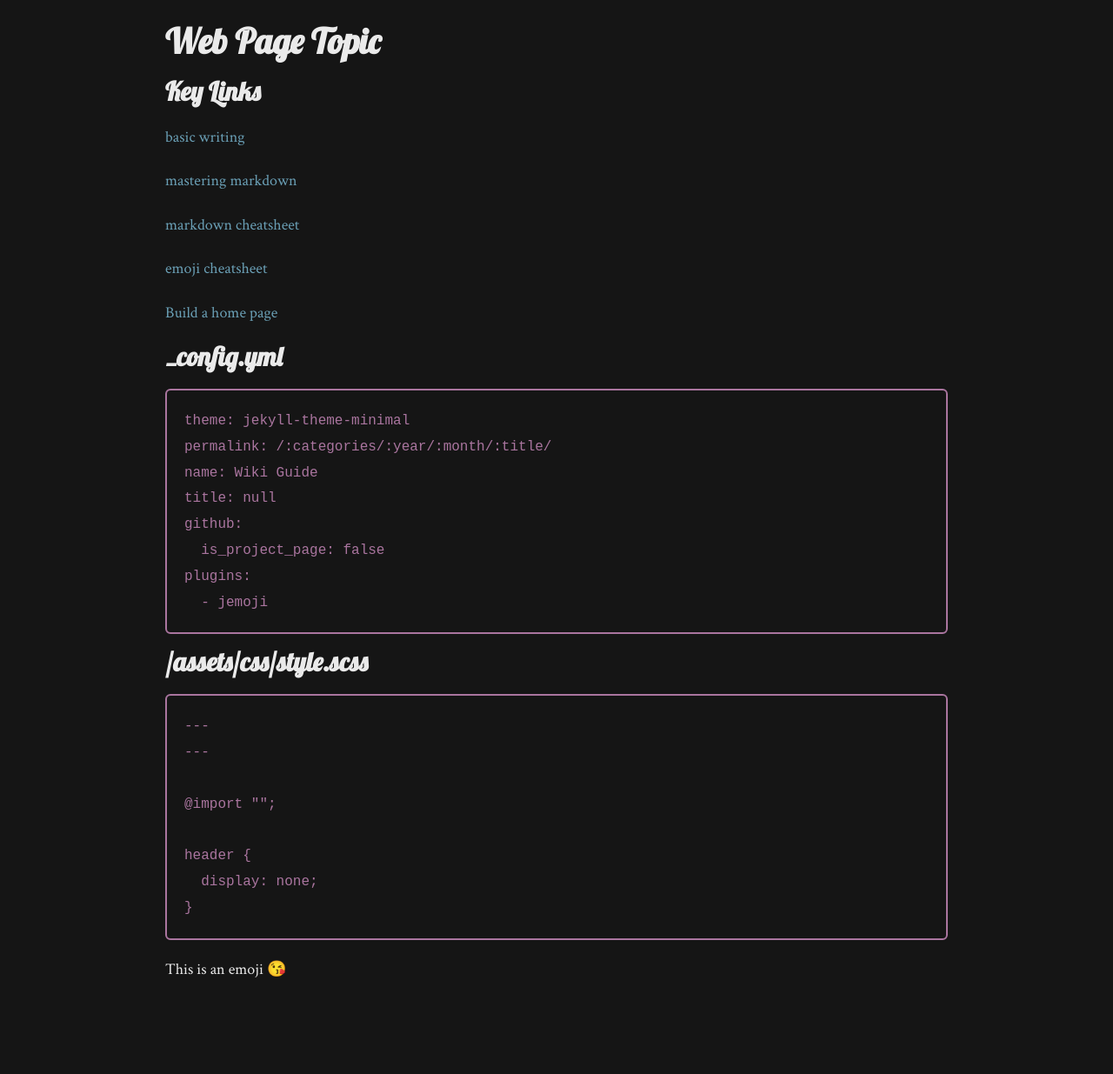
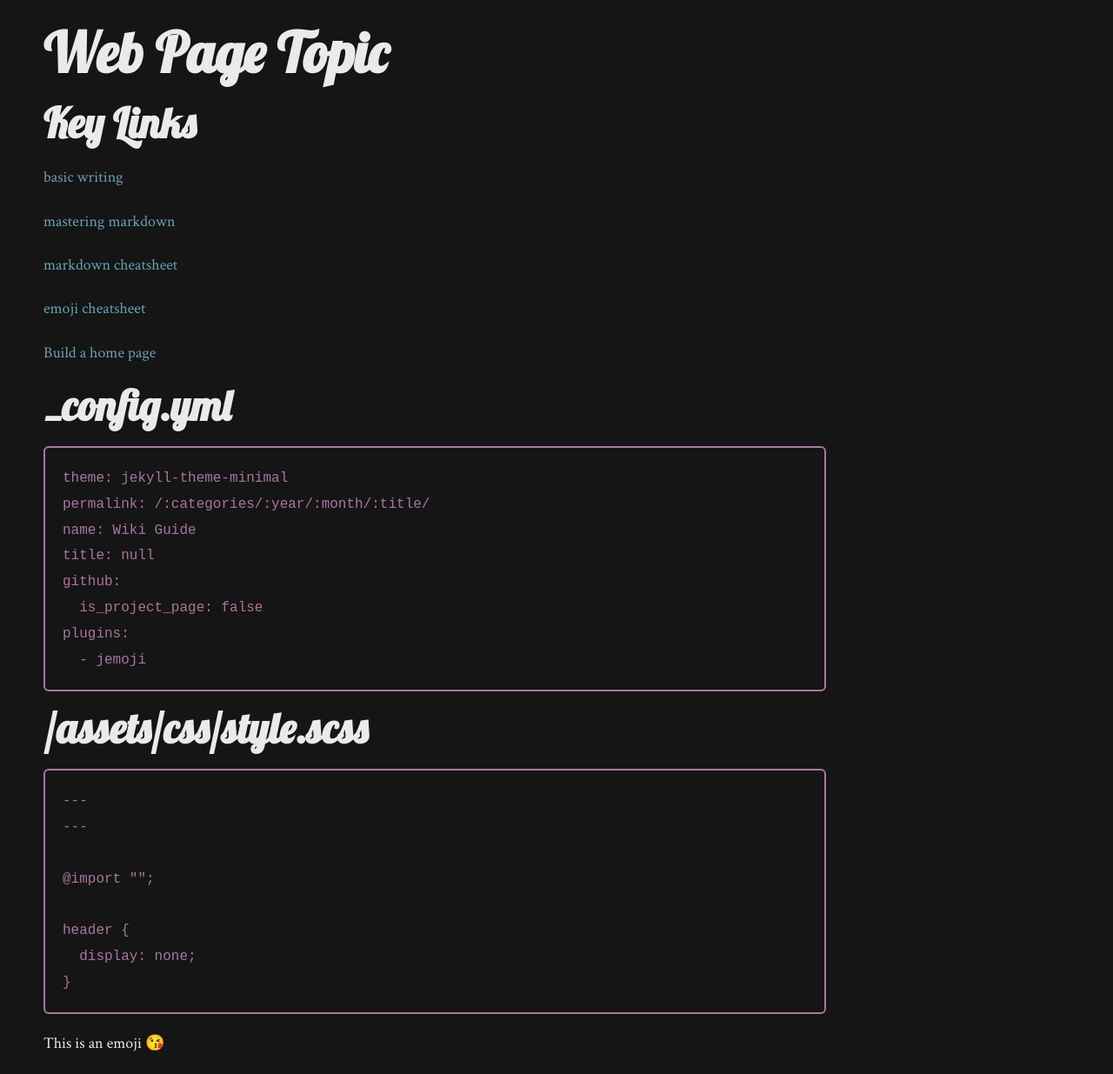
Before and after one commit to profphillips/wikibasics, a Jekyll site: the page built from index.md, in a window 1280 px wide. Shown: the whole page at 87% size. Built offline with Jekyll 4.4.1, drawn with Linux system fonts in a browser that asks for light colours; emoji names are drawn with the system emoji font; our own code applies the rules of GitHub Pages for plain Markdown files; before the commit the page ends 1149 px from its top, so only the background shows below that.

Commit message:
Update style.scss

```diff
--- a/assets/css/style.scss
+++ b/assets/css/style.scss
@@ -51,24 +51,24 @@ $header-font-family: '"Lobster", "monospace"';
 $pre-font-family: '"Consolas", "Cursive"'; //monospace';
 $blockquote-font-family: '"Raleway", "monospace"'; //'Cursive';
 */
-
+/*
 html {
   font-size: 10px;
   margin: 0;
   font-family: sans-serif;
 }
-
+*/
 body {
   width: 90%;
   max-width: 1000px;
-  margin: 0 auto;
+  margin: 0;
   color: $color;
   background-color: $background-color;
   padding: 0;
   //font-family: $body-font-family;
   font-family: "Crimson Text";
   //font-size: 18px;
-  font-size: 1.8rem;
+  font-size: 18px;
   line-height: 1.8;
 }
 
```
